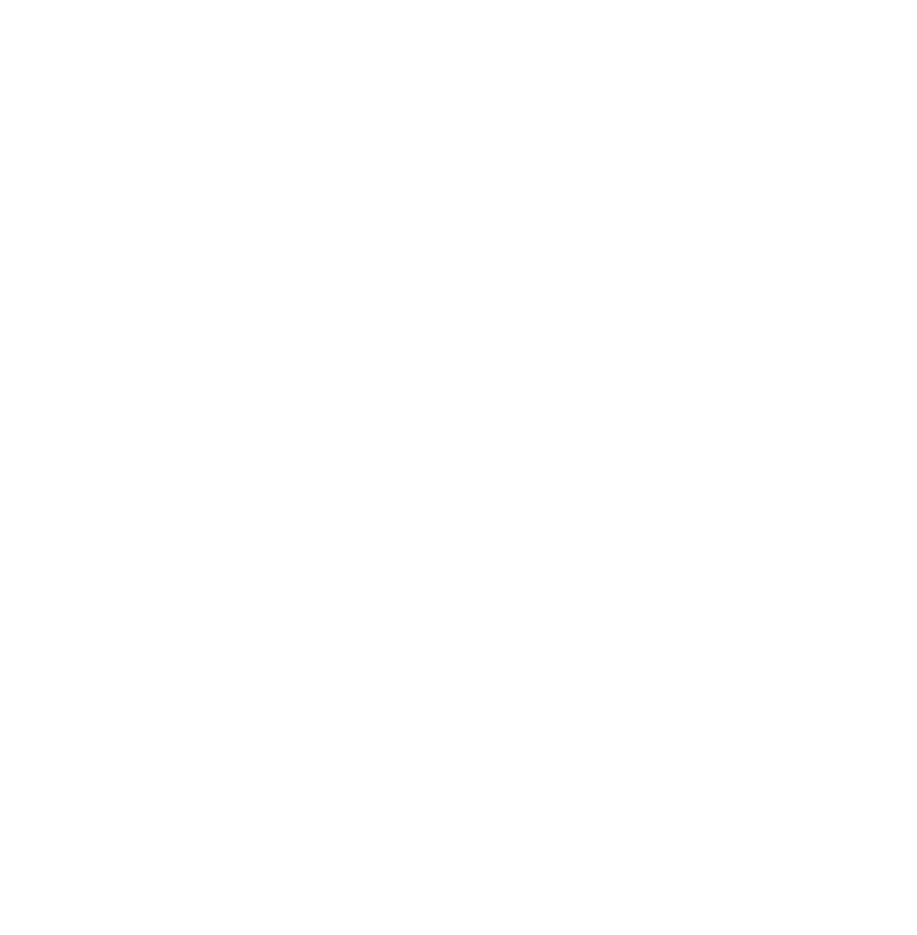
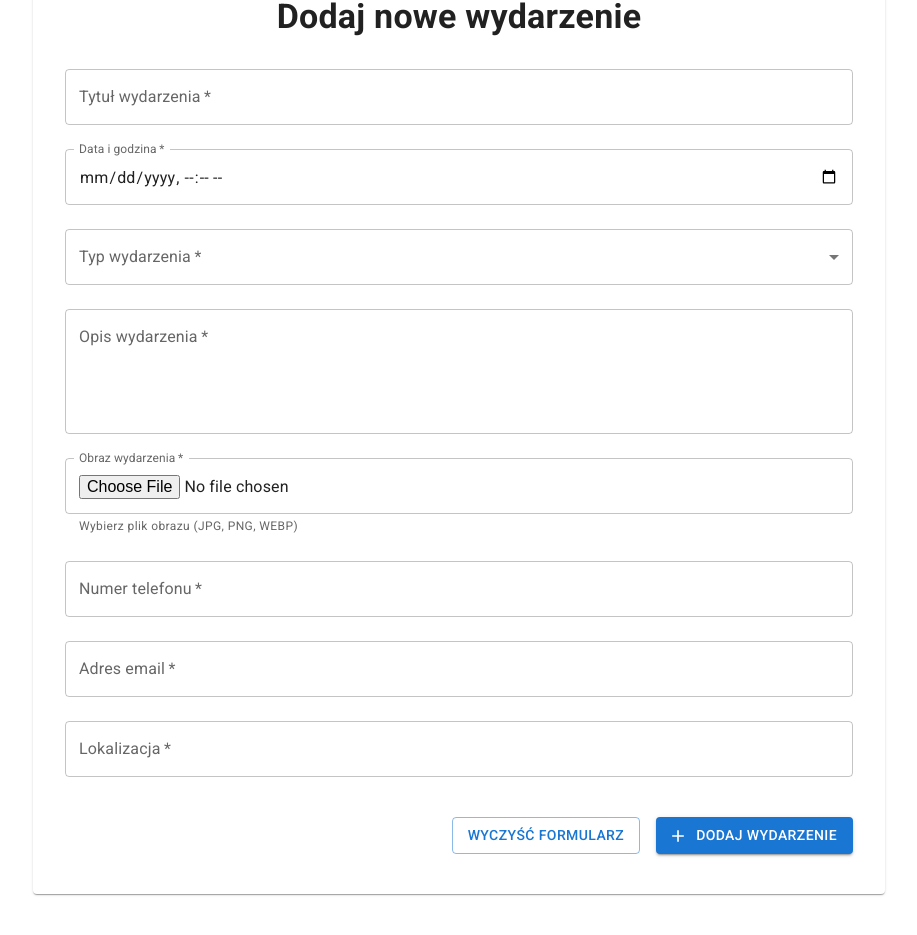
Before and after one commit to Skwarek71830/alan-systems-recruitment-task, a React (Vite) app: page /wydarzenia/dodaj in a window 1280 px wide. Shown: the part 185-1120 px from the top of the page, without its empty margins (181-1098 px from the left). Before the commit the page ends 800 px from the top, so only its background shows below. Built offline with nearby package versions, Linux system fonts and the light colour scheme.

Commit message:
feat:  add event form

```diff
--- a/package.json
+++ b/package.json
@@ -13,6 +13,7 @@
     "@emotion/react": "^11.14.0",
     "@emotion/styled": "^11.14.1",
     "@fontsource/roboto": "^5.2.6",
+    "@hookform/resolvers": "^5.2.1",
     "@mui/icons-material": "^7.2.0",
     "@mui/material": "^7.2.0",
     "@reduxjs/toolkit": "^2.8.2",
@@ -22,7 +23,8 @@
     "react-dom": "^19.1.0",
     "react-hook-form": "^7.62.0",
     "react-redux": "^9.2.0",
-    "swr": "^2.3.4"
+    "swr": "^2.3.4",
+    "zod": "^4.0.14"
   },
   "devDependencies": {
     "@eslint/js": "^9.30.1",
--- a/src/routes/wydarzenia/dodaj/index.tsx
+++ b/src/routes/wydarzenia/dodaj/index.tsx
@@ -1,9 +1,285 @@
-import { createFileRoute } from "@tanstack/react-router";
+import { zodResolver } from "@hookform/resolvers/zod";
+import { Add, ArrowBack } from "@mui/icons-material";
+import {
+  Box,
+  Button,
+  Card,
+  CardContent,
+  Container,
+  FormControl,
+  FormHelperText,
+  InputLabel,
+  MenuItem,
+  Select,
+  TextField,
+  Typography,
+} from "@mui/material";
+import { createFileRoute, Link, useNavigate } from "@tanstack/react-router";
+import { useForm } from "react-hook-form";
+import { z } from "zod";
+import { eventTypeTranslationMapping } from "../../../types/event";
+
+const ALLOWED_MIME_TYPES = ["image/jpeg", "image/png", "image/webp"];
+
+// Zod validation schema
+const eventDraftSchema = z.object({
+  title: z
+    .string()
+    .min(3, "Tytuł musi mieć co najmniej 3 znaki")
+    .max(100, "Tytuł nie może być dłuższy niż 100 znaków"),
+  date: z.string().min(1, "Data jest wymagana"),
+  desctription: z
+    .string()
+    .min(10, "Opis musi mieć co najmniej 10 znaków")
+    .max(1000, "Opis nie może być dłuższy niż 1000 znaków"),
+  image: z.instanceof(FileList).refine(
+    (fileList) => {
+      if (!fileList) return false;
+      const files = Array.from(fileList);
+      return files.every((file) => ALLOWED_MIME_TYPES.includes(file.type));
+    },
+    {
+      message: "Wybierz poprawny format obrazu (JPG, PNG, WEBP)",
+    }
+  ),
+  type: z.enum(["sport", "culture", "health"], {
+    error: "Wybierz poprawny typ wydarzenia",
+  }),
+  phone: z
+    .string()
+    .min(9, "Numer telefonu musi mieć co najmniej 9 znaków")
+    .regex(/^\+?[0-9\s\-()]+$/, "Podaj poprawny numer telefonu"),
+  email: z.email("Podaj poprawny adres email"),
+  location: z
+    .string()
+    .min(5, "Lokalizacja musi mieć co najmniej 5 znaków")
+    .max(200, "Lokalizacja nie może być dłuższa niż 200 znaków"),
+});
+
+type EventDraftForm = z.infer<typeof eventDraftSchema>;
 
 export const Route = createFileRoute("/wydarzenia/dodaj/")({
   component: RouteComponent,
 });
 
 function RouteComponent() {
-  return <div>Hello "/events/add/"!</div>;
+  const navigate = useNavigate();
+
+  const {
+    register,
+    handleSubmit,
+    formState: { errors, isSubmitting },
+    reset,
+  } = useForm<EventDraftForm>({
+    resolver: zodResolver(eventDraftSchema),
+    defaultValues: {
+      title: "",
+      date: "",
+      desctription: "",
+      image: undefined,
+      type: undefined,
+      phone: "",
+      email: "",
+      location: "",
+    },
+  });
+
+  const onSubmit = async (data: EventDraftForm) => {
+    try {
+      // Simulate API call
+      console.log("Dodawanie wydarzenia:", data);
+
+      // Here you would normally send the data to your API
+      // const response = await fetch('/event/add', {
+      //   method: 'POST',
+      //   headers: { 'Content-Type': 'application/json' },
+      //   body: JSON.stringify(data)
+      // });
+      // Simulate delay
+      await new Promise((resolve) => setTimeout(resolve, 1000));
+
+      //if response is 200 - proceed - if not - handle error
+
+      // Navigate back to home page after successful submission
+      navigate({ to: "/" });
+    } catch (error) {
+      console.error("Błąd podczas dodawania wydarzenia:", error);
+    }
+  };
+
+  return (
+    <Container maxWidth='md' sx={{ py: 4 }}>
+      {/* Back Button */}
+      <Box sx={{ mb: 3 }}>
+        <Button
+          component={Link}
+          to='/'
+          startIcon={<ArrowBack />}
+          variant='outlined'
+          sx={{ mb: 2 }}
+        >
+          Powrót do listy wydarzeń
+        </Button>
+      </Box>
+
+      <Card sx={{ p: 2 }}>
+        <CardContent>
+          <Typography
+            variant='h4'
+            component='h1'
+            gutterBottom
+            sx={{ fontWeight: "bold", mb: 4 }}
+          >
+            Dodaj nowe wydarzenie
+          </Typography>
+
+          <Box
+            component='form'
+            onSubmit={handleSubmit(onSubmit)}
+            sx={{ display: "flex", flexDirection: "column", gap: 3 }}
+          >
+            <TextField
+              {...register("title")}
+              label='Tytuł wydarzenia'
+              variant='outlined'
+              fullWidth
+              error={!!errors.title}
+              helperText={errors.title?.message}
+              required
+            />
+
+            <TextField
+              {...register("date")}
+              label='Data i godzina'
+              type='datetime-local'
+              variant='outlined'
+              fullWidth
+              error={!!errors.date}
+              helperText={errors.date?.message}
+              required
+              slotProps={{
+                inputLabel: {
+                  shrink: true,
+                },
+              }}
+            />
+
+            <FormControl fullWidth error={!!errors.type} required>
+              <InputLabel>Typ wydarzenia</InputLabel>
+              <Select
+                {...register("type")}
+                label='Typ wydarzenia'
+                sx={{ textAlign: "left" }}
+                defaultValue=''
+              >
+                {Object.entries(eventTypeTranslationMapping).map(
+                  ([key, label]) => (
+                    <MenuItem key={key} value={key}>
+                      {label}
+                    </MenuItem>
+                  )
+                )}
+              </Select>
+              {errors.type && (
+                <FormHelperText>{errors.type.message}</FormHelperText>
+              )}
+            </FormControl>
+
+            <TextField
+              {...register("desctription")}
+              label='Opis wydarzenia'
+              variant='outlined'
+              fullWidth
+              multiline
+              rows={4}
+              error={!!errors.desctription}
+              helperText={errors.desctription?.message}
+              required
+            />
+
+            <TextField
+              {...register("image")}
+              label='Obraz wydarzenia'
+              type='file'
+              variant='outlined'
+              fullWidth
+              error={!!errors.image}
+              helperText={
+                errors.image?.message || "Wybierz plik obrazu (JPG, PNG, WEBP)"
+              }
+              required
+              slotProps={{
+                inputLabel: {
+                  shrink: true,
+                },
+                htmlInput: {
+                  accept: ALLOWED_MIME_TYPES.join(", "),
+                },
+              }}
+            />
+
+            <TextField
+              {...register("phone")}
+              label='Numer telefonu'
+              variant='outlined'
+              fullWidth
+              error={!!errors.phone}
+              helperText={errors.phone?.message}
+              placeholder='+48 123 456 789'
+              required
+            />
+
+            <TextField
+              {...register("email")}
+              label='Adres email'
+              type='email'
+              variant='outlined'
+              fullWidth
+              error={!!errors.email}
+              helperText={errors.email?.message}
+              placeholder='kontakt@wydarzenie.pl'
+              required
+            />
+
+            <TextField
+              {...register("location")}
+              label='Lokalizacja'
+              variant='outlined'
+              fullWidth
+              error={!!errors.location}
+              helperText={errors.location?.message}
+              placeholder='ul. Przykładowa 123, 00-000 Warszawa'
+              required
+            />
+            <Box
+              sx={{
+                display: "flex",
+                gap: 2,
+                justifyContent: "flex-end",
+                mt: 2,
+              }}
+            >
+              <Button
+                type='button'
+                variant='outlined'
+                onClick={() => reset()}
+                disabled={isSubmitting}
+              >
+                Wyczyść formularz
+              </Button>
+              <Button
+                type='submit'
+                variant='contained'
+                startIcon={<Add />}
+                disabled={isSubmitting}
+                sx={{ minWidth: 150 }}
+              >
+                {isSubmitting ? "Dodawanie..." : "Dodaj wydarzenie"}
+              </Button>
+            </Box>
+          </Box>
+        </CardContent>
+      </Card>
+    </Container>
+  );
 }
--- a/src/types/event.ts
+++ b/src/types/event.ts
@@ -1,5 +1,9 @@
-export interface Event {
+export interface Event extends EventDraft {
   id: string;
+}
+
+// EventDraft type - Event without id
+export interface EventDraft {
   title: string;
   date: Date;
   description: string;
```
Also changed, not shown: 1 other file (tests, documents, lock files or other folders).
